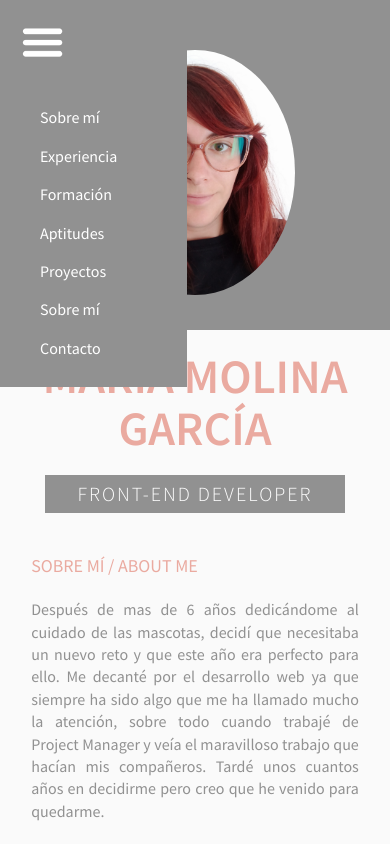
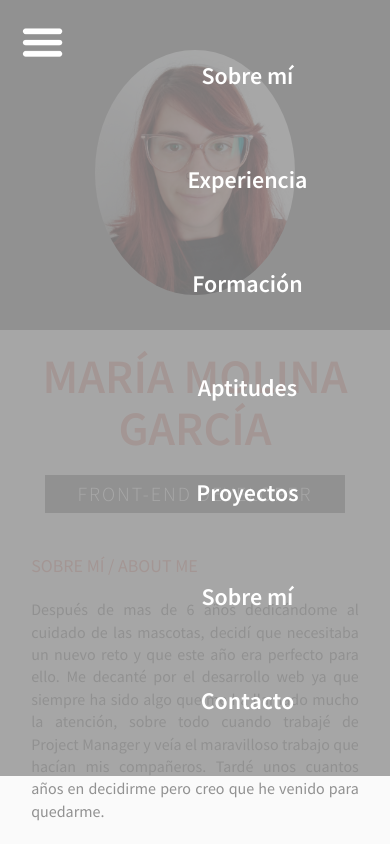
Before and after one commit to mariamolinagarcia/MariaMolina-Porfolio, a React (Create React App) app: page / in a window 390 px wide. Both pictures are taken after a click on the element 42 px from the left and 39 px from the top of the page. Shown: the top 844 px of the page. Built offline with nearby package versions, Linux system fonts and the light colour scheme.

Commit message:
styles and JS from burger menu

```diff
--- a/src/components/Sidebar.js
+++ b/src/components/Sidebar.js
@@ -3,48 +3,54 @@ import '../styles/sidebar.scss';
 import { useState } from 'react';
 const Sidebar = ()=>{
 
-  const [burgerMenu, setBurgerMenu ] = useState('hidden');
+
+
+   const [burgerMenu, setBurgerMenu ] = useState('');
 
    const showBurgerMenu =()=>{
-    if(burgerMenu === 'hidden'){
+     if(burgerMenu === 'active'){
        setBurgerMenu('');
 
      }else{
-      setBurgerMenu('hidden');
+       setBurgerMenu('active');
      }
    }
 
+
     return (
-    <div className='sidebar'>
-      <div className='sidebar__burger' onClick={showBurgerMenu}>
-        <img className='sidebar__burger--img' src={burger} alt='menu burger' title='menu burger' />
+
+
+      <nav className='nav'>
+         <div className='nav__burger' onClick={showBurgerMenu}>
+        <img className='nav__burger--img' src={burger} alt='menu burger' title='menu burger' />
       </div>
-      <nav className={`sidebar__nav ${burgerMenu}`}>
-        <ul>
+
+      <ul className={`nav__list ${burgerMenu} `}>
+
+          <li className='nav__list--item'>
             Sobre mí
-          <li>
           </li>
-          <li>
+          <li className='nav__list--item'>
           Experiencia
           </li>
-          <li>
+          <li className='nav__list--item'>
           Formación
           </li>
-          <li>
+          <li className='nav__list--item'>
           Aptitudes
           </li>
-          <li>
+          <li className='nav__list--item'>
           Proyectos
           </li>
-          <li>
+          <li className='nav__list--item'>
           Sobre mí
           </li>
-          <li>
+          <li className='nav__list--item'>
           Contacto
           </li>
         </ul>
       </nav>
-  </div>
+
 
     )
 }
--- a/src/styles/sidebar.scss
+++ b/src/styles/sidebar.scss
@@ -1,17 +1,21 @@
 @import "./variables.scss";
 
-.sidebar {
+.nav {
   position: fixed;
   top: 0px;
   left: 0px;
-  padding-top: 20px;
-  padding-left: 20px;
-  padding-right: 20px;
   color: white;
   line-height: 2.4;
-  background-color: $second-background-color;
+  display: flex;
 
   &__burger {
+    width: 50px;
+    //display: block;
+    cursor: pointer;
+    background-color: rgba($color: $second-background-color, $alpha: 0.8);
+    padding-top: 20px;
+    padding-left: 20px;
+    padding-right: 20px;
     @media (min-width: 768px) {
       display: none;
     }
@@ -19,11 +23,34 @@
       width: 45px;
     }
   }
-  &__nav {
-    padding: 20px 50px 20px 20px;
+
+  &__list {
+    &.active {
+      display: flex;
+    }
+    flex-direction: column;
+    justify-content: space-evenly;
+    padding: auto auto;
+    height: 92vh;
+    width: 100%;
+    font-size: 24px;
+    font-weight: 600;
+    background-color: rgba($color: $second-background-color, $alpha: 0.8);
+    display: none;
+
+    // @media (min-width: 768px) {
+    // }
+    &--item {
+      text-align: center;
+      padding-left: 100px;
+      padding-right: 100px;
+      transition: background-color ease 0.3s;
+    }
+    &--item:hover {
+      background-color: rgba($color: #ffffff, $alpha: 0.5);
+      //opacity: 0.5;
+      text-shadow: 1px 1px grey;
+      border-radius: 4px;
+    }
   }
 }
-
-.hidden {
-  display: none;
-}
```
Lines whose indentation alone changed are shown as unchanged.
